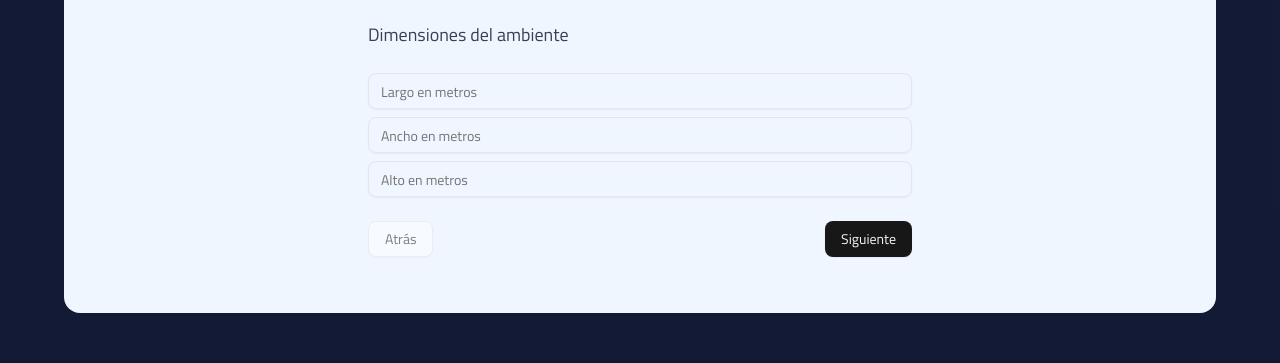
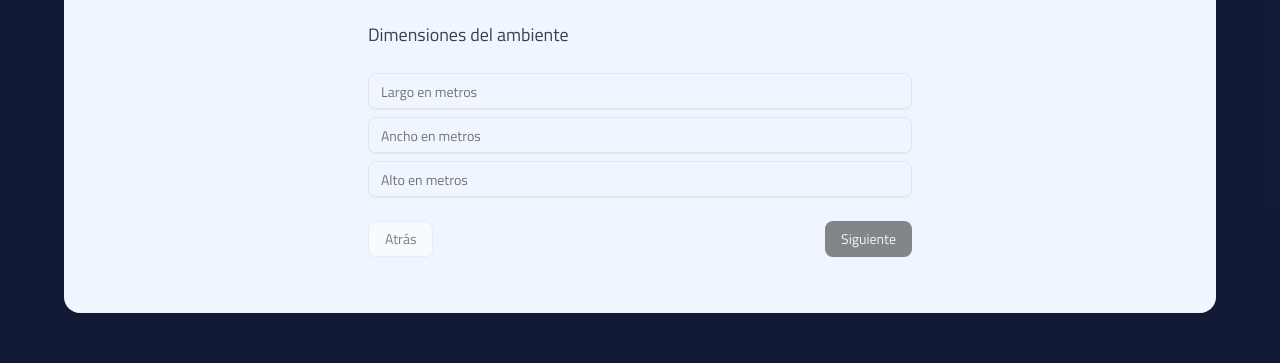
Before and after one commit to Gonzalo1013/Aires-del-Rosario, an Astro site: page /calculo in a window 1280 px wide. Shown: the part 303-666 px from the top of the page. Built offline with nearby package versions, Linux system fonts and the light colour scheme; Astro itself is replaced by a stand-in of ours; what @midudev/tailwind-animations would draw is missing.

Commit message:
Fix errors

```diff
--- a/src/components/FrigoriasWizard.tsx
+++ b/src/components/FrigoriasWizard.tsx
@@ -23,6 +23,25 @@ const initialFormData = {
   aislamiento: '',
 };
 
+// Campos que pertenecen a cada paso (en el mismo orden que `steps`)
+const fieldsPerStep: Array<Array<keyof typeof initialFormData>> = [
+  ['largo', 'ancho', 'alto'],
+  ['orientacion'],
+  ['tipo'],
+  ['personas'],
+  ['equipos'],
+  ['aislamiento'],
+];
+
+// Qué campos deben ser numéricos
+const numericFields = new Set<keyof typeof initialFormData>([
+  'largo',
+  'ancho',
+  'alto',
+  'personas',
+  'equipos',
+]);
+
 export default function FrigoriaWizard() {
   const [step, setStep] = useState(0);
   const [formData, setFormData] = useState(initialFormData);
@@ -30,30 +49,33 @@ export default function FrigoriaWizard() {
 
   const totalSteps = steps.length;
 
-  const isFormValid = () => {
-    const { largo, ancho, alto, personas, equipos } = formData;
-    return (
-      largo.trim() !== '' &&
-      ancho.trim() !== '' &&
-      alto.trim() !== '' &&
-      personas.trim() !== '' &&
-      equipos.trim() !== '' &&
-      !isNaN(Number(largo)) &&
-      !isNaN(Number(ancho)) &&
-      !isNaN(Number(alto)) &&
-      !isNaN(Number(personas)) &&
-      !isNaN(Number(equipos))
-    );
+  // ---- Validaciones ----
+  const isFieldValid = (field: keyof typeof initialFormData): boolean => {
+    const value = formData[field].trim();
+    if (value === '') return false; // requerido
+    if (numericFields.has(field)) {
+      const n = Number(value);
+      if (isNaN(n)) return false;
+      if (n <= 0) return false; // opcional: podés quitar este límite si querés permitir 0
+    }
+    return true;
   };
 
+  const isStepValid = (s: number): boolean => {
+    const fields = fieldsPerStep[s];
+    return fields.every(isFieldValid);
+  };
+
+  const isAllValid = (): boolean =>
+    fieldsPerStep.every((_, idx) => isStepValid(idx));
+
+  // ---- Navegación ----
   const handleNext = () => {
     if (step === totalSteps - 1) {
-      if (!isFormValid()) {
-        alert('Por favor, completa todos los campos correctamente.');
-        return;
-      }
+      if (!isAllValid()) return; // protección extra
       calcularFrigorias();
     } else {
+      if (!isStepValid(step)) return;
       setStep((prev) => prev + 1);
     }
   };
@@ -62,8 +84,8 @@ export default function FrigoriaWizard() {
     if (step > 0) setStep((prev) => prev - 1);
   };
 
-  const handleChange = (key: string, value: string) => {
-    setFormData({ ...formData, [key]: value });
+  const handleChange = (key: keyof typeof initialFormData, value: string) => {
+    setFormData((prev) => ({ ...prev, [key]: value }));
   };
 
   const calcularFrigorias = () => {
@@ -79,6 +101,7 @@ export default function FrigoriaWizard() {
     setResultado(resultadoTexto);
   };
 
+  // ---- Render de cada paso ----
   const renderStep = () => {
     switch (step) {
       case 0:
@@ -151,22 +174,39 @@ export default function FrigoriaWizard() {
     }
   };
 
+  const nextDisabled =
+    step === totalSteps - 1 ? !isAllValid() : !isStepValid(step);
+
   return (
     <div className="max-w-xl mx-auto p-4 space-y-6">
       <h2 className="text-2xl font-semibold text-center">
         Calculadora de Frigorías
       </h2>
+
       <Progress value={(step / (totalSteps - 1)) * 100} />
+
       <div className="text-lg font-medium text-gray-700">{steps[step]}</div>
+
       <div>{renderStep()}</div>
+
       <div className="flex justify-between mt-4">
-        <Button onClick={handleBack} disabled={step === 0} variant="outline">
+        <Button
+          onClick={handleBack}
+          disabled={step === 0}
+          variant="outline"
+          className="cursor-pointer"
+        >
           Atrás
         </Button>
-        <Button onClick={handleNext}>
+        <Button
+          onClick={handleNext}
+          disabled={nextDisabled}
+          className="cursor-pointer"
+        >
           {step === totalSteps - 1 ? 'Calcular' : 'Siguiente'}
         </Button>
       </div>
+
       {resultado && (
         <div className="mt-6 p-4 bg-blue-100 text-blue-800 rounded shadow">
           {resultado}
--- a/src/components/MarcasSlider.astro
+++ b/src/components/MarcasSlider.astro
@@ -5,6 +5,7 @@ const marcas = [
     name: 'samsung',
     src: '/samsung-icon.png',
   },
+  { name: 'BGH', src: '/bgh-icon.jpg' },
   { name: 'LG', src: '/lg-icon.png' },
   { name: 'hitachi', src: '/hitachi-icon.png' },
   { name: 'surrey', src: '/surrey-icon.png' },
@@ -12,18 +13,18 @@ const marcas = [
   { name: 'toshiba', src: '/toshiba-icon.png' },
   { name: 'whirlpool', src: '/whirlpool-icon.png' },
   { name: 'daikin', src: '/daikin-icon.png' },
-  { name: 'carrier', src: '/toshiba-icon.png' },
-  { name: 'midea', src: '/whirlpool-icon.png' },
-  // { name: 'tophouse', src: '/tophouse-icon.png' },
-  // { name: 'philco', src: '/philco-icon.png' },
-  // { name: 'electrolux', src: '/electrolux-icon.png' },
-  // { name: 'fujitsu', src: '/fujitsu-icon.png' },
-  // { name: 'sanyo', src: '/sanyo-icon.png' },
+  { name: 'carrier', src: '/carrier-icon.png' },
+  { name: 'midea', src: '/midea-icon.png' },
+  { name: 'tophouse', src: '/tophouse-icon.png' },
+  { name: 'philco', src: '/philco-icon.png' },
+  { name: 'electrolux', src: '/electrolux-icon.png' },
+  { name: 'fujitsu', src: '/fujitsu-icon.png' },
+  { name: 'sanyo', src: '/sanyo-icon.png' },
 ];
 ---
 
 <section
-  class="mb-5 sm:mb-10 md:mb-16 text-center text-gray-100 max-w-md md:max-w-4xl lg:max-w-7xl mx-auto"
+  class="mb-5 sm:mb-10 md:mb-16 text-center text-gray-100 max-w-md md:max-w-4xl lg:max-w-dvw mx-auto"
 >
   <h2
     class="text-xl sm:text-2xl md:text-3xl lg:text-4xl font-bold mb-5 sm:mb-10 md:mb-16"
@@ -46,7 +47,7 @@ const marcas = [
             <img
               src={marca.src}
               alt={marca.name}
-              class="size-20 sm:size-32 bg-gray-100 mx-auto mb-2 rounded-full p-1 shadow-md"
+              class="size-20 sm:size-32 bg-white mx-auto mb-2 rounded-full p-1 shadow-md"
             />
           </div>
         ))
```
Also changed, not shown: public/airwell-icon.png (deleted), public/alaska-icon.png (deleted), public/bgh-icon.jpg, public/carrier-icon.jpg (deleted), public/carrier-icon.png (added), public/electrolux-icon.png (added), public/fujitsu-icon.png (added), public/midea-icon.png, public/philco-icon.png (added), public/sanyo-icon.png (added), public/tophouse-icon.png (renamed from public/top-house-icon.png), 5 other files.
